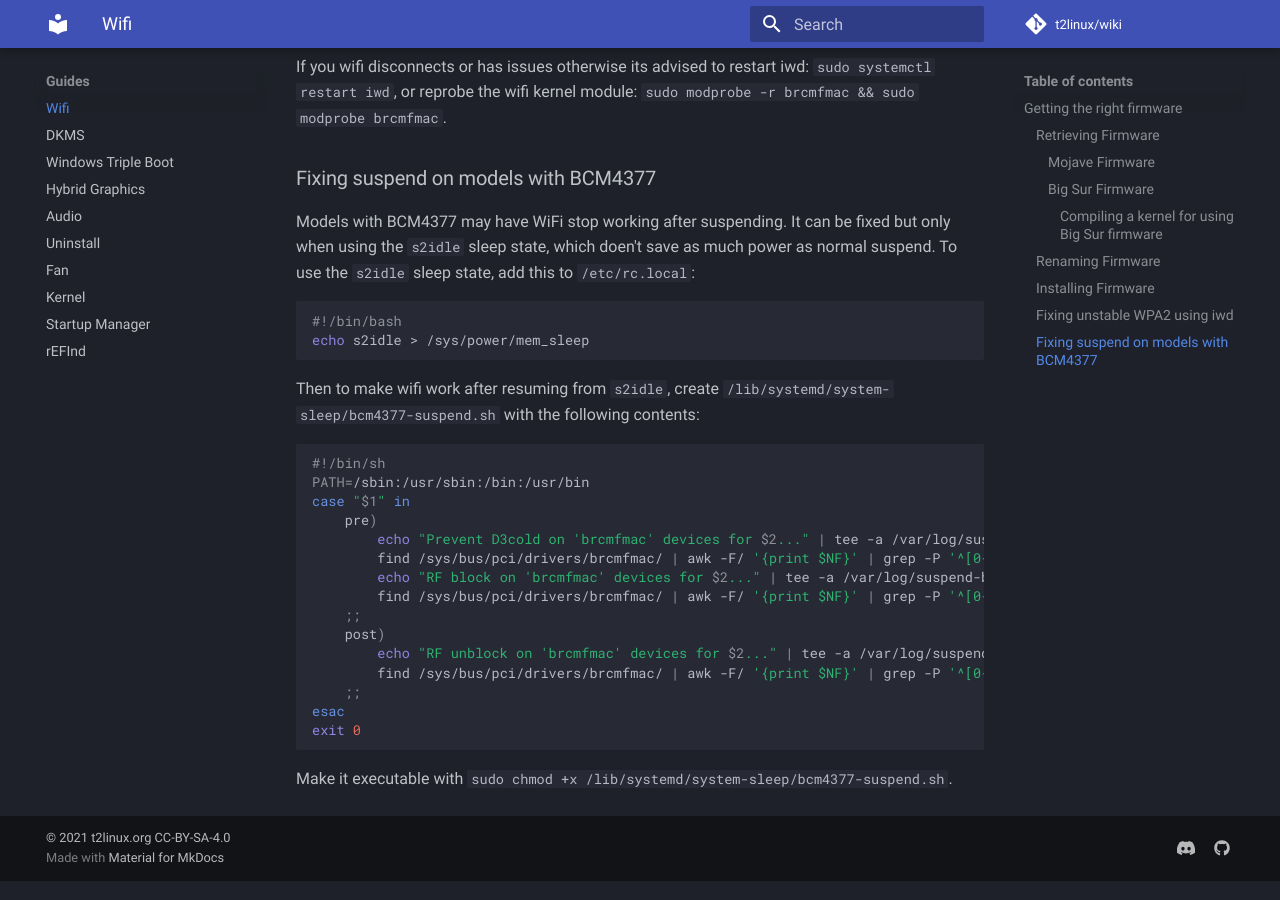
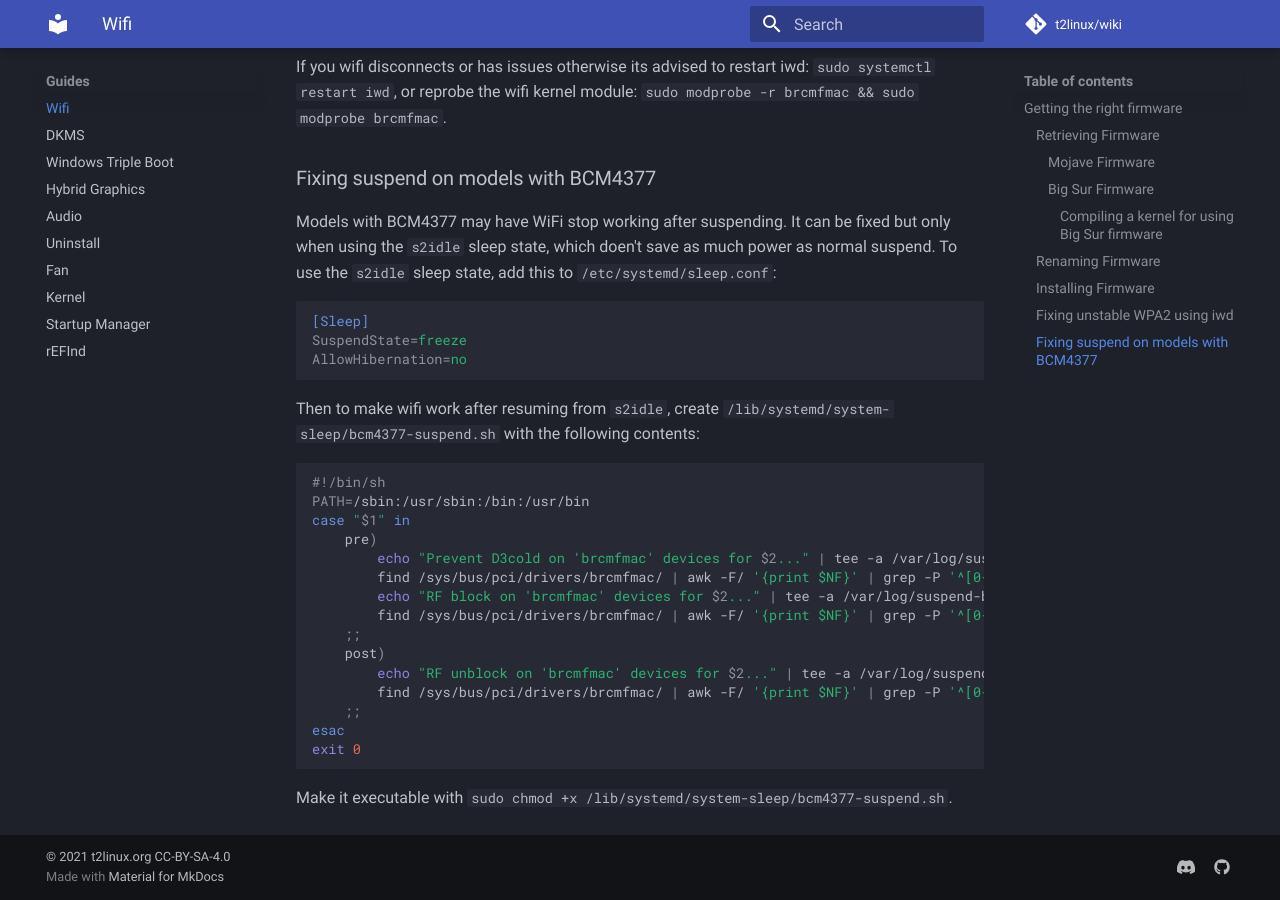
Before and after one commit to t2linux/wiki, an MkDocs documentation site: the page built from docs/guides/wifi.md, in a window 1280 px wide and 900 px high, scrolled down 4295 px. Built offline with MkDocs 1.6.1 and Material for MkDocs 9.7.7, drawn with Linux system fonts in a browser that asks for light colours; comment, search, counter and statistics services are not loaded.

Commit message:
configure s2idle in /etc/systemd/sleep.conf

````diff
--- a/docs/guides/wifi.md
+++ b/docs/guides/wifi.md
@@ -143,11 +143,12 @@ If you wifi disconnects or has issues otherwise its advised to restart iwd: `sud
 
 ### Fixing suspend on models with BCM4377
 
-Models with BCM4377 may have WiFi stop working after suspending. It can be fixed but only when using the `s2idle` sleep state, which doen't save as much power as normal suspend. To use the `s2idle` sleep state, add this to `/etc/rc.local`:
+Models with BCM4377 may have WiFi stop working after suspending. It can be fixed but only when using the `s2idle` sleep state, which doen't save as much power as normal suspend. To use the `s2idle` sleep state, add this to `/etc/systemd/sleep.conf`:
 
-```sh
-#!/bin/bash
-echo s2idle > /sys/power/mem_sleep
+```ini
+[Sleep]
+SuspendState=freeze
+AllowHibernation=no
 ```
 
 Then to make wifi work after resuming from `s2idle`, create `/lib/systemd/system-sleep/bcm4377-suspend.sh` with the following contents:
````
